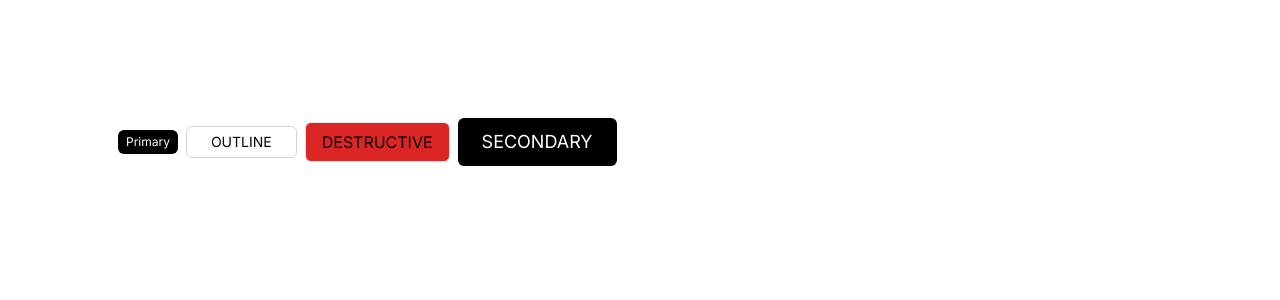
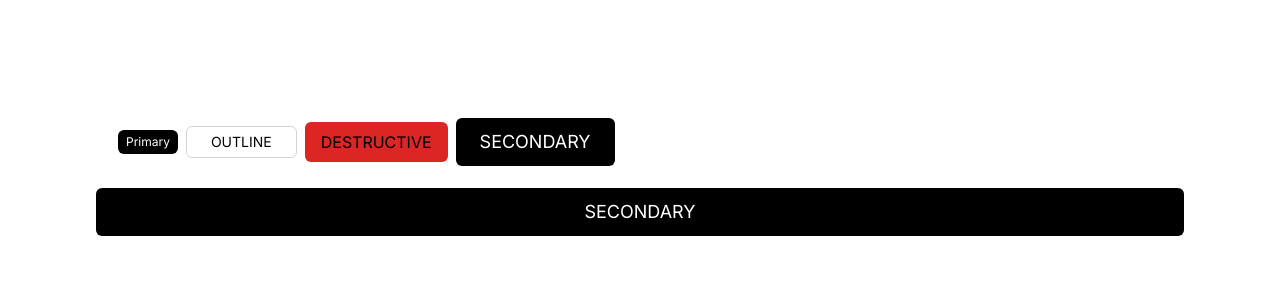
Before and after one commit to montaser77789/Next.js-Design-system, a Next.js app: page / in a window 1280 px wide. Shown: the top 300 px of the page. Built offline with nearby package versions, Linux system fonts and the light colour scheme.

Commit message:
<Button size={lg}>SECONDARY</Button>

```diff
--- a/src/app/Components/Button.tsx
+++ b/src/app/Components/Button.tsx
@@ -2,14 +2,15 @@ import { ButtonHTMLAttributes, ReactNode } from "react";
 import { cva, type VariantProps } from "class-variance-authority";
 import { tailsindCMerge } from "@/Utils";
 
-const buttonVarients = cva(" inline-flex items-center  duration-200  rounded-md ", {
+const buttonVarients = cva(
+  " inline-flex items-center  duration-200  rounded-md ",
+  {
     variants: {
       intent: {
         primary: " bg-black text-white black:bg-white black:text-black ",
         outline:
           "bg-transparent text-black  dark:text-white border border-gray-300",
-      destructive:
-        "bg-red-600 text-black dark:text-white dark:bg-red-800  border border-gray-30",
+        destructive: "bg-red-600 text-black dark:text-white dark:bg-red-800  ",
       },
       size: {
         xs: "px-2 text-xs h-6",
@@ -17,13 +18,17 @@ const buttonVarients = cva(" inline-flex items-center  duration-200  rounded-md
         base: "px-4 text-base h-10",
         lg: "px-6 text-lg h-12",
       },
+      fullWidth: {
+        true: "w-full justify-center",
+      },
     },
 
     defaultVariants: {
       intent: "primary",
       size: "base",
     },
-});
+  }
+);
 
 interface Ipropse
   extends ButtonHTMLAttributes<HTMLButtonElement>,
@@ -31,11 +36,11 @@ interface Ipropse
   children: ReactNode;
   className?: string;
 }
-function Button({ children, className, size, intent, ...rest }: Ipropse) {
+function Button({ children, className, size,fullWidth, intent, ...rest }: Ipropse) {
   return (
     <>
       <button
-        className={tailsindCMerge(buttonVarients({ intent, size }))}
+        className={tailsindCMerge(buttonVarients({ intent, size,fullWidth }))}
         {...rest}
       >
         {children}
--- a/src/app/page.tsx
+++ b/src/app/page.tsx
@@ -5,7 +5,7 @@ export default function Home() {
   return (
     <>
       <main className="min-h-screen p-24">
-        <div className="flex items-center space-x-2 border-2 border-white p-5">
+        <div className="flex items-center space-x-2  border-2 border-white p-5">
           <Button intent={"primary"} size={"xs"}>
             Primary
           </Button>
@@ -17,9 +17,9 @@ export default function Home() {
             DESTRUCTIVE
           </Button>
           <Button size={"lg"}>SECONDARY</Button>
-          {/* <Button>GHOST</Button>
-          <Button>LINK</Button> */}
         </div>
+        <Button fullWidth size={"lg"}>SECONDARY</Button>
+
       </main>
     </>
   );
```
Lines whose indentation alone changed are shown as unchanged.
